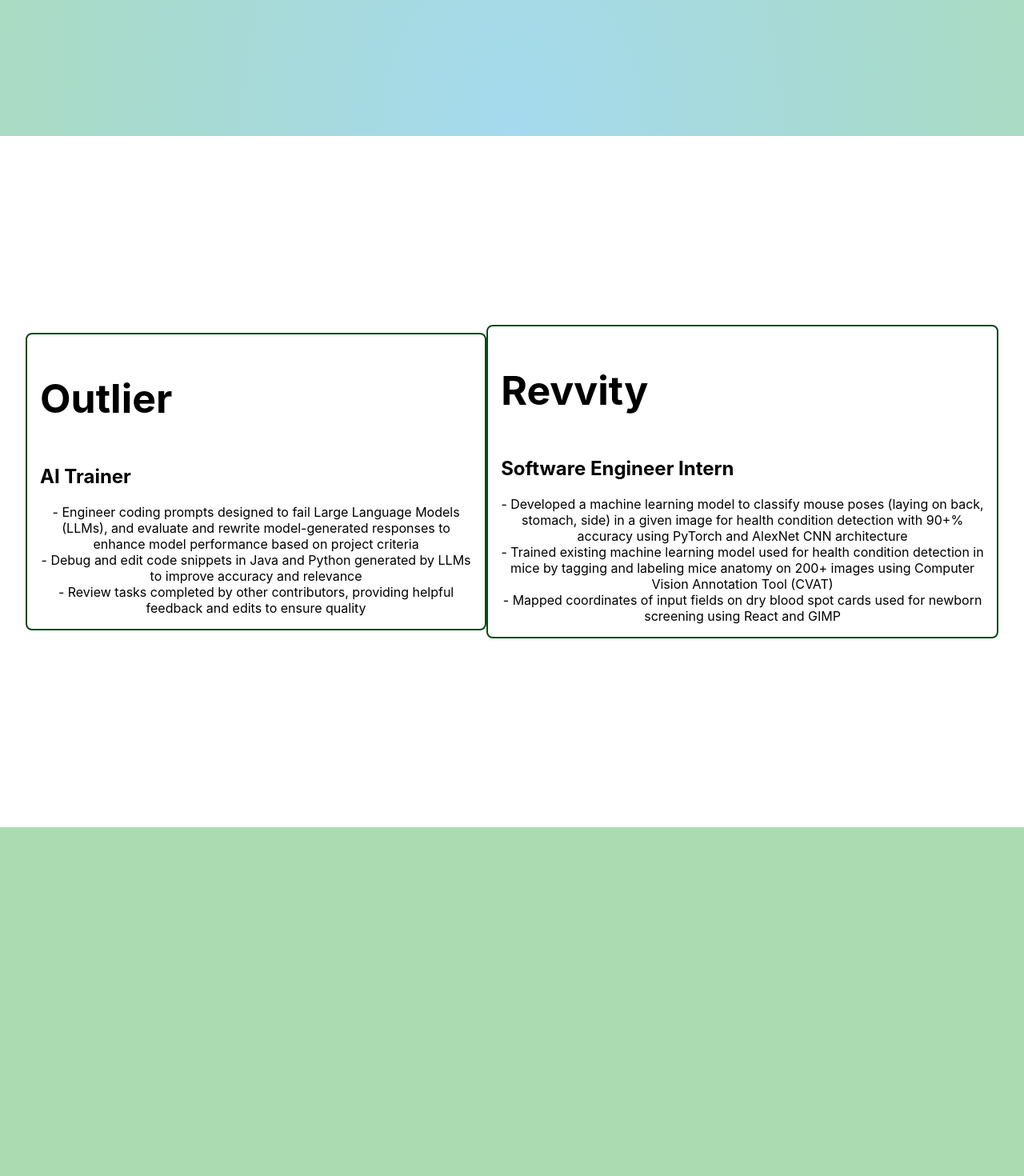
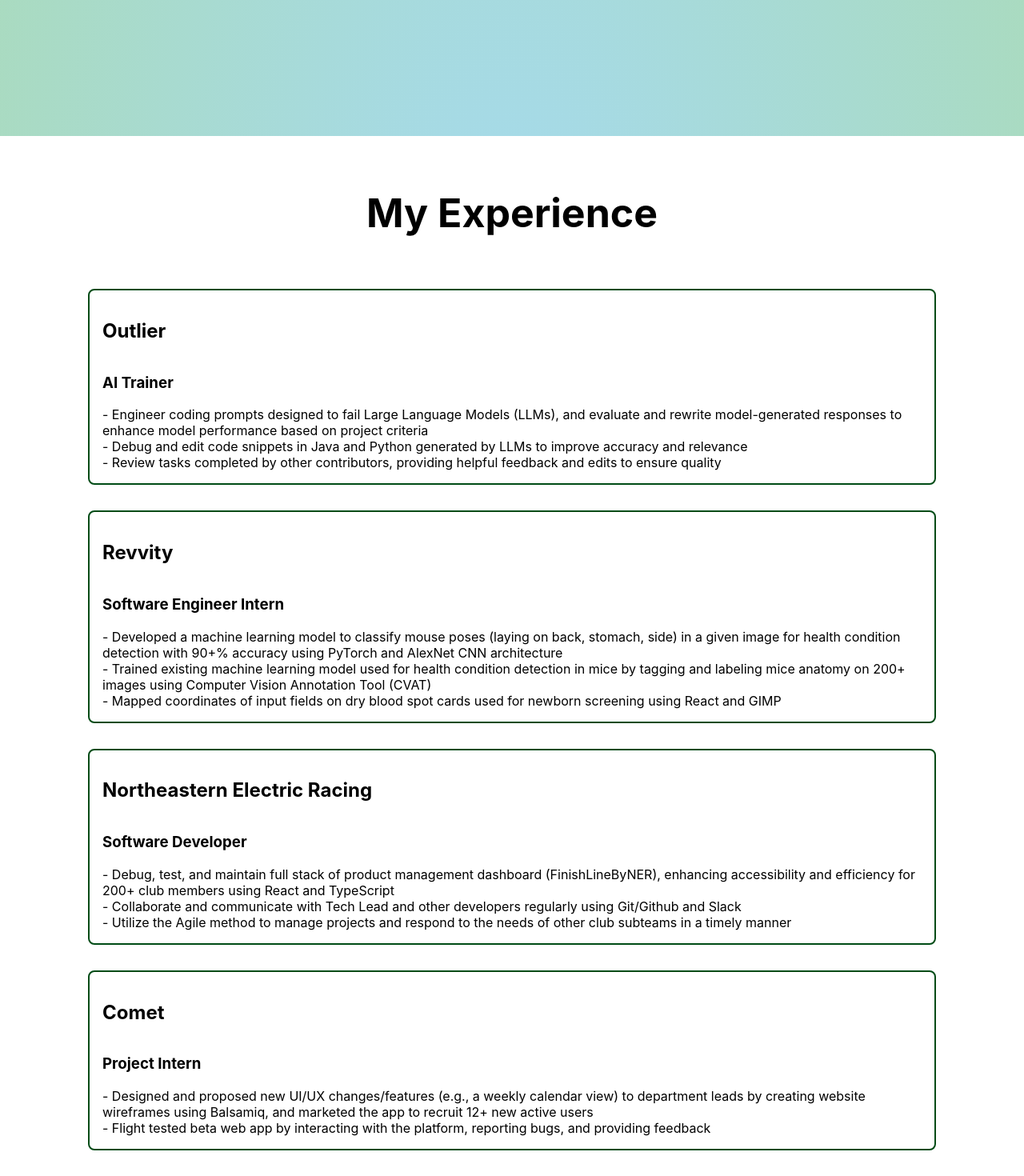
Before and after one commit to alexpark0/Portfolio, a React (Create React App) app: page / in a window 1280 px wide. Shown: the part 697-2167 px from the top of the page at 80% size. Before the commit the page ends 1731 px from the top, so only its background shows below. Built offline with nearby package versions, Linux system fonts and the light colour scheme.

Commit message:
experience

```diff
--- a/src/components/Experience.css
+++ b/src/components/Experience.css
@@ -1,9 +1,11 @@
 .Experience {
     display: flex;
     background-color: rgb(255, 255, 255);
-    height: 100vh;
+    height: fit-content;
     align-items: center;
     padding: 32px;
+    flex-direction: column;
+    gap: 32px;
 }
 
 .exp-card {
@@ -13,4 +15,6 @@
     border: 2px solid rgb(0, 75, 22);
     padding: 16px;
     border-radius: 8px;
+    width: 80vw;
+    text-align: left;
 }
--- a/src/components/Experience.js
+++ b/src/components/Experience.js
@@ -3,19 +3,33 @@
 function Experience() {
   return (
     <div className="Experience">
+      <h1>My Experience</h1>
       <div className="exp-card">
-        <h1> Outlier </h1>
-        <h2> AI Trainer </h2>
+        <h2> Outlier </h2>
+        <h3> AI Trainer </h3>
         <div> - Engineer coding prompts designed to fail Large Language Models (LLMs), and evaluate and rewrite model-generated responses to enhance model performance based on project criteria </div>
         <div> - Debug and edit code snippets in Java and Python generated by LLMs to improve accuracy and relevance </div>
         <div> - Review tasks completed by other contributors, providing helpful feedback and edits to ensure quality </div>
       </div>
       <div className="exp-card">
-        <h1> Revvity </h1>
-        <h2> Software Engineer Intern </h2>
+        <h2> Revvity </h2>
+        <h3> Software Engineer Intern </h3>
         <div> - Developed a machine learning model to classify mouse poses (laying on back, stomach, side) in a given image for health condition detection with 90+% accuracy using PyTorch and AlexNet CNN architecture </div>
         <div> - Trained existing machine learning model used for health condition detection in mice by tagging and labeling mice anatomy on 200+ images using Computer Vision Annotation Tool (CVAT) </div>
         <div> - Mapped coordinates of input fields on dry blood spot cards used for newborn screening using React and GIMP </div>
+      </div>
+      <div className="exp-card">
+        <h2> Northeastern Electric Racing </h2>
+        <h3> Software Developer </h3>
+        <div> - Debug, test, and maintain full stack of product management dashboard (FinishLineByNER), enhancing accessibility and efficiency for 200+ club members using React and TypeScript </div>
+        <div> - Collaborate and communicate with Tech Lead and other developers regularly using Git/Github and Slack </div>
+        <div> - Utilize the Agile method to manage projects and respond to the needs of other club subteams in a timely manner </div>
+      </div>
+      <div className="exp-card">
+        <h2> Comet </h2>
+        <h3> Project Intern </h3>
+        <div> - Designed and proposed new UI/UX changes/features (e.g., a weekly calendar view) to department leads by creating website wireframes using Balsamiq, and marketed the app to recruit 12+ new active users </div>
+        <div> - Flight tested beta web app by interacting with the platform, reporting bugs, and providing feedback </div>
       </div>
     </div>
   );
```
